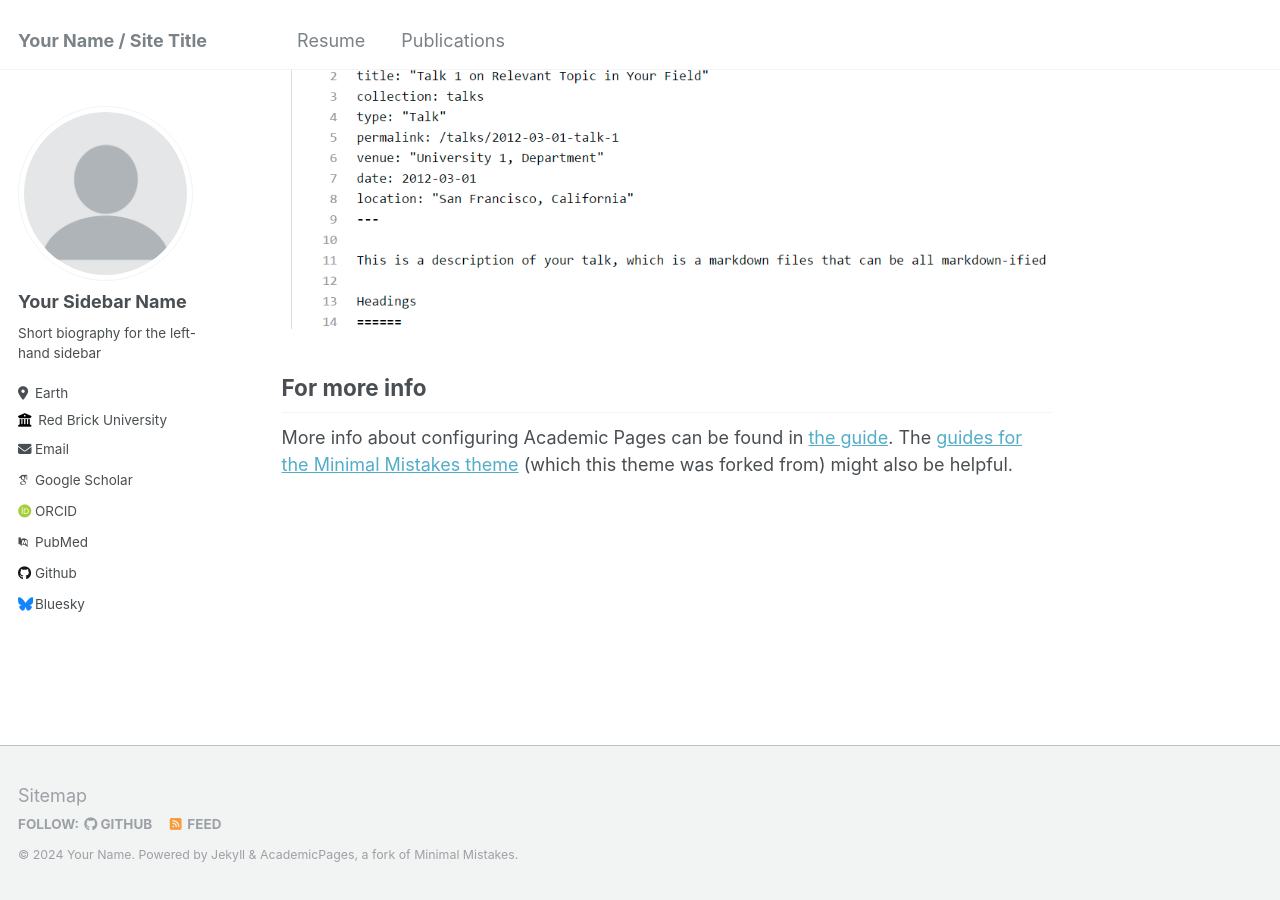
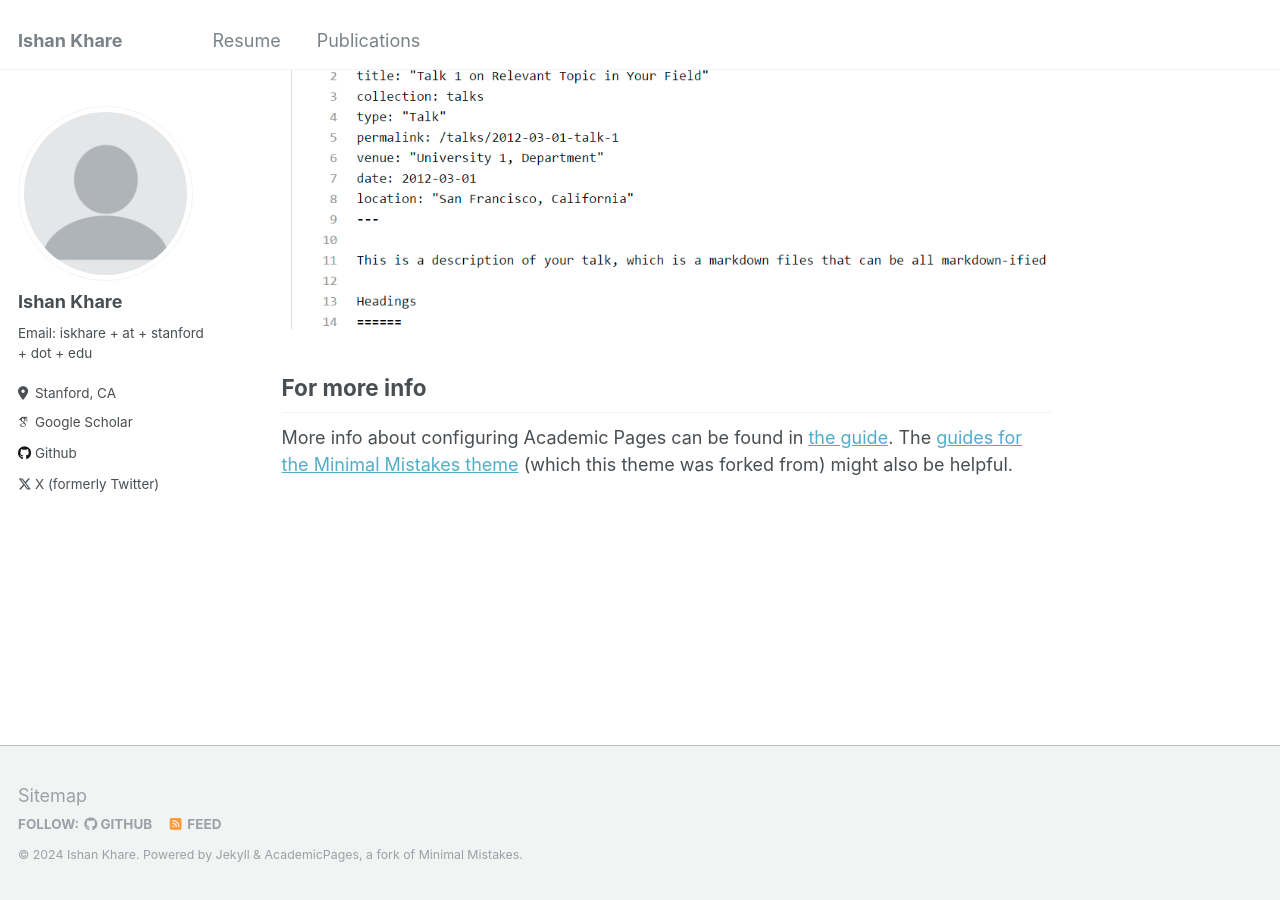
Before and after one commit to iskhare/iskhare.github.io, a Jekyll site: the page built from _pages/about.md, in a window 1280 px wide and 900 px high, scrolled down 2660 px. Built offline with Jekyll 4.4.1, drawn with Linux system fonts in a browser that asks for light colours; some web fonts are replaced.

Commit message:
Update _config.yml

```diff
--- a/_config.yml
+++ b/_config.yml
@@ -8,13 +8,13 @@
 
 # Basic Site Settings
 locale                   : "en-US"
-title                    : "Your Name / Site Title"
+title                    : "Ishan Khare"
 title_separator          : "-"
-name                     : &name "Your Name"
-description              : &description "personal description"
-url                      : https://academicpages.github.io # the base hostname & protocol for your site e.g. "https://mmistakes.github.io"
+name                     : &name "Ishan Khare"
+description              : &description "CS Graduate Student"
+url                      : https://iskhare.github.io # the base hostname & protocol for your site e.g. "https://mmistakes.github.io"
 baseurl                  : "" # the subpath of your site, e.g. "/blog"
-repository               : "academicpages/academicpages.github.io"
+repository               : "iskhare.github.io"
 
 # Site Author - The following control what appear as part of the author content on the side bar.
 #               If a field is blank the icon and link will not appear, otherwise it will be shown.
@@ -22,33 +22,33 @@ repository               : "academicpages/academicpages.github.io"
 author:
   # Biographic information
   avatar           : "profile.png"
-  name             : "Your Sidebar Name"
+  name             : "Ishan Khare"
   pronouns         : # example: "she/her"
-  bio              : "Short biography for the left-hand sidebar"
-  location         : "Earth"
-  employer         : "Red Brick University"
+  bio              : "Email: iskhare + at + stanford + dot + edu"
+  location         : "Stanford, CA"
+  employer         :
   uri              : # URL
-  email            : "none@example.org"
+  email            : # email
 
   # Academic websites
   arxiv            : # URL - Update with the correct link to your profile
-  googlescholar    : "https://scholar.google.com/citations?user=PS_CX0AAAAAJ"
+  googlescholar    : "https://scholar.google.com/citations?user=licjJcoAAAAJ"
   impactstory      : # URL
-  orcid            : "http://orcid.org/yourorcidurl"
+  orcid            :
   semantic         : # URL
-  pubmed           : "https://www.ncbi.nlm.nih.gov/pubmed/?term=john+snow"
+  pubmed           :
   researchgate     : # URL
 
   # Repositories and software development
   bitbucket        : # Username - Update with your username on the site
   codepen          : # Username
   dribbble         : # Username
-  github           : "academicpages"
+  github           : "iskhare"
   kaggle           : # Username
   stackoverflow    : # User number or user number and name (i.e., use "1" or "1/jeff-atwood")
 
   # Social media
-  bluesky          : "bsky.app" # Replace this with you Bluesky username
+  bluesky          : # Replace this with you Bluesky username
   facebook         : # Username
   flickr           : # Username
   foursquare       : # Username
@@ -65,7 +65,7 @@ author:
   steam            : # Username
   telegram         : # URL
   tumblr           : # Username
-  twitter          : # Username for X / Twitter
+  twitter          : ishanskhare # Username for X / Twitter
   vine             : # Username
   weibo            : # Username
   wikipedia        : # Username
```
